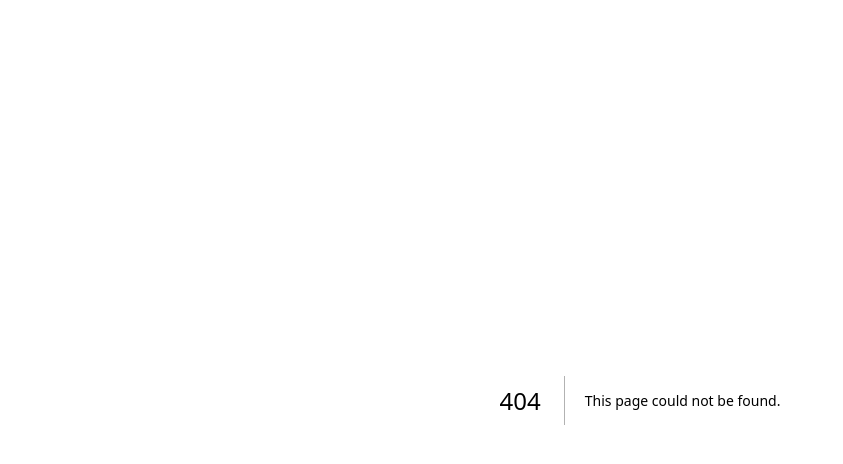
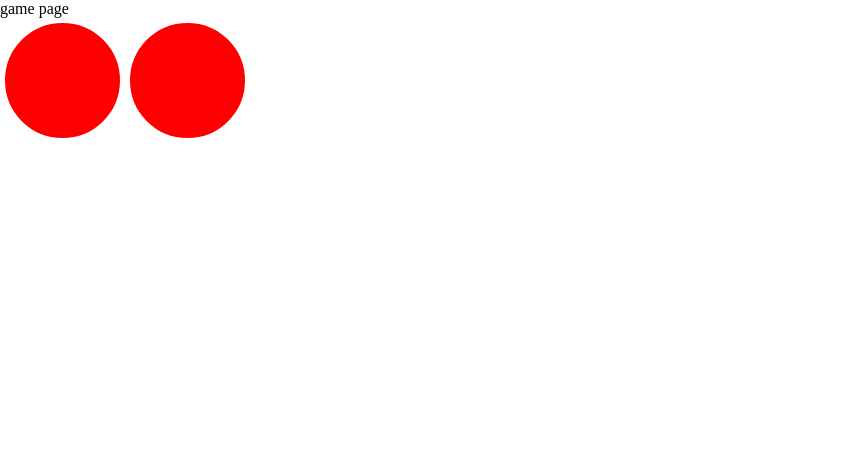
Before and after one commit to ike-tom/fun-with-flags, a Next.js app: page /game in a window 1280 px wide. Before the commit this address had no page. Shown: the top 464 px of the page, without its empty margins (0-843 px from the left). Built offline with nearby package versions, Linux system fonts and the light colour scheme.

Commit message:
feat: add Game page

```diff
--- /dev/null
+++ b/pages/game/index.tsx
@@ -0,0 +1,26 @@
+import Head from "next/head";
+import { useState } from "react";
+import AnswerButton from "../../components/AnswerButton/AnswerButton";
+
+export default function GamePage() {
+  const [score, setScore] = useState(0);
+
+  function addPoint() {
+    setScore((prevScore) => prevScore + 1);
+  }
+
+  return (
+    <>
+      <Head>
+        <title>Create Next App</title>
+        <meta name="description" content="Generated by create next app" />
+        <meta name="viewport" content="width=device-width, initial-scale=1" />
+        <link rel="icon" href="/favicon.ico" />
+      </Head>
+
+      <p>game page</p>
+      <AnswerButton name="yes" onClick={addPoint} />
+      <AnswerButton name="no" />
+    </>
+  );
+}
```
